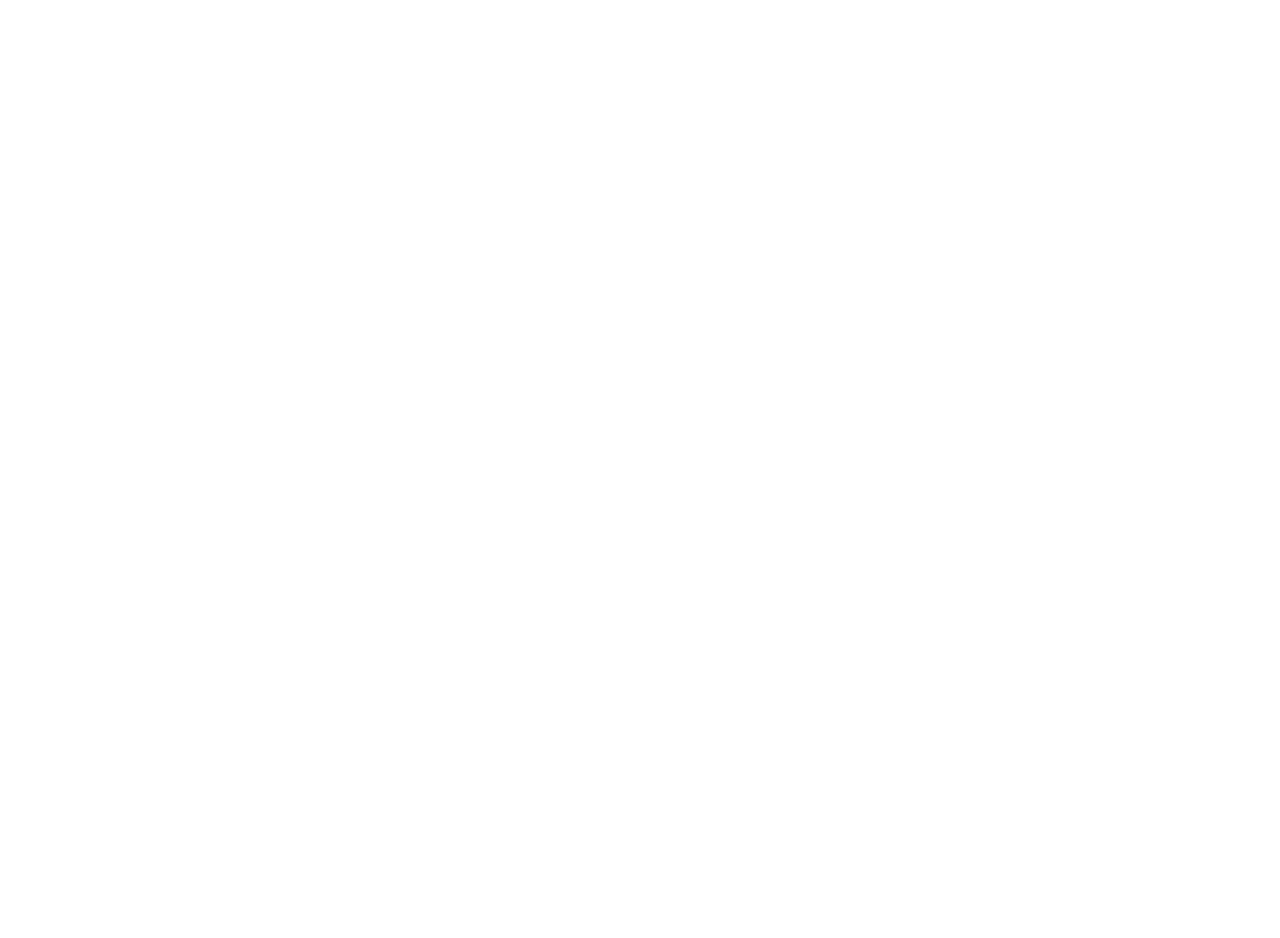
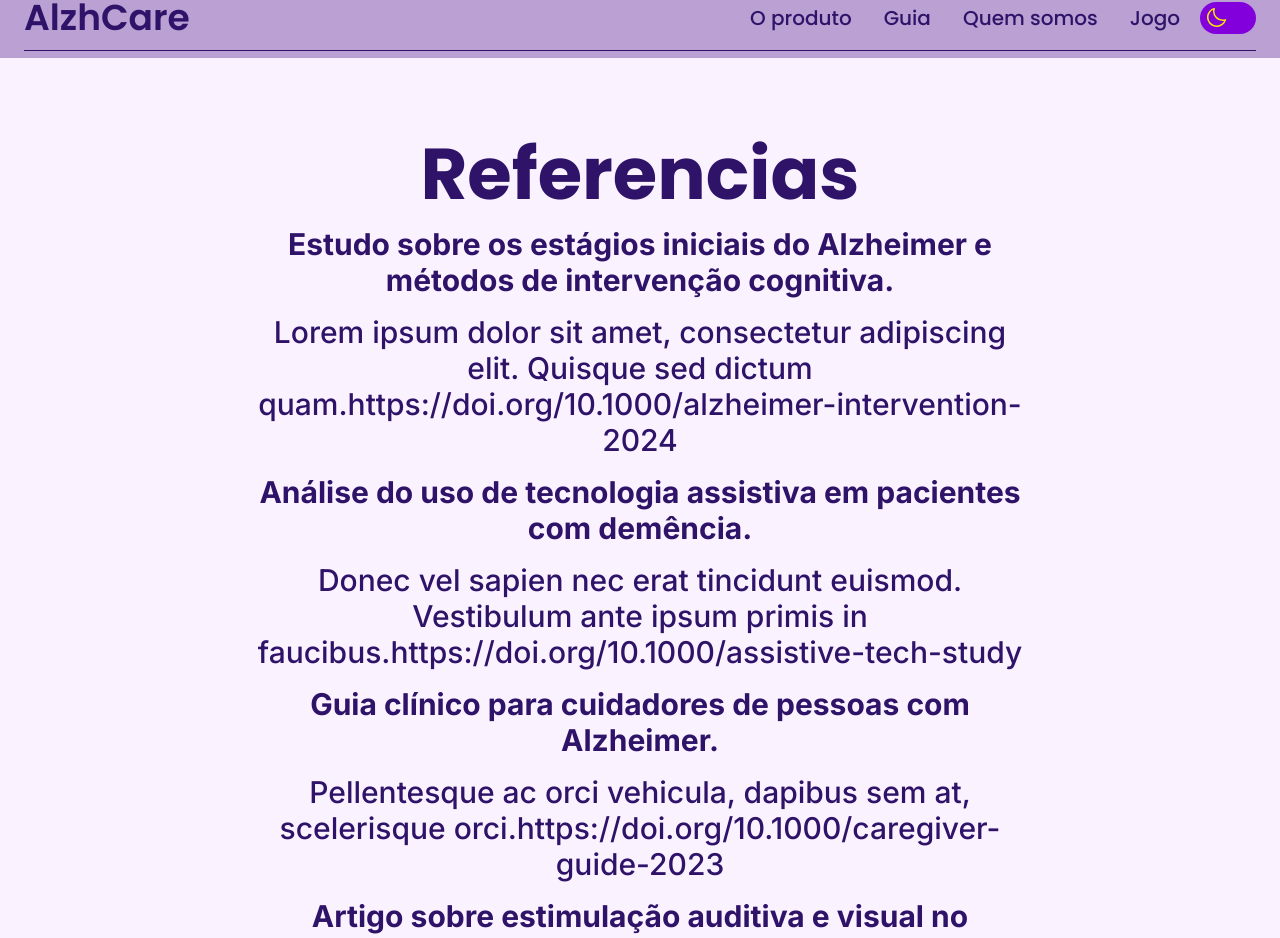
Before and after one commit to Theux15/AlzhCare, a React (Vite) app: page /referencias in a window 1280 px wide. Before the commit this address had no page. Shown: the part 22-960 px from the top of the page. Before the commit the page ends 800 px from the top, so only its background shows below. Built offline with nearby package versions, Linux system fonts and the light colour scheme.

Commit message:
Gi- Referencias 80%, inicio da página jogo

```diff
--- a/src/App.jsx
+++ b/src/App.jsx
@@ -5,6 +5,9 @@ import { QuemSomos } from './componets/QuemSomos.jsx'
 import { GuiaInstrucao } from './componets/GuiaInstrucao.jsx'
 import { Routes, Route } from 'react-router-dom'
 import { SideMenu } from './componets/SideMenu.jsx'
+import { Referencias} from './componets/Referencias.jsx'
+import {Jogo} from './componets/Jogo.jsx'
+
 
 
 export function App() {
@@ -16,6 +19,8 @@ export function App() {
         <Route path="/quemsomos" element={<QuemSomos />} />
         <Route path="/guiainstrucao" element={<GuiaInstrucao />} />
         <Route path="/sidemenu" element={<SideMenu />} />
+        <Route path="/jogo" element={<Jogo />} />
+        <Route path="/referencias" element={<Referencias />} />
       </Routes>
     </div>
   )
--- a/src/componets/Jogo.jsx
+++ b/src/componets/Jogo.jsx
@@ -0,0 +1,17 @@
+import { Header } from "./Header.jsx"
+import { Footer } from "./Footer"
+import Galaxia from "../assets/Galaxia.png"
+
+export function Jogo() {
+    return(
+        <div>
+            <div className="h-screen w-full  bg-cover bg-center" style={{ backgroundImage: `url(${Galaxia})` }}>
+                             <Header/>
+                            <h1 className="text-white font-bold text-7xl flex max-w-2xl pt-[300px] leading-[80px] px-6">Cuidar de quem precisa, com amor e inovação</h1>
+                            <button className="text-purple-home bg-white font-bold px-6 py-3 rounded-full mt-18 ml-30">DESCRUBRA +</button>
+                        </div>
+            <Footer />
+
+        </div>
+    )
+}
--- a/src/componets/Referencias.jsx
+++ b/src/componets/Referencias.jsx
@@ -1,3 +1,42 @@
-function Titulo() {
-    oi
+import { Header } from "./Header.jsx"
+import { Footer } from "./Footer"
+
+export function Referencias() {
+   return (
+            <div className="bg-[var(--color-chatcolor)] dark:bg-[var(--color-dark-purple-home)]">
+            <Header />
+            <div className=" items-center justify-items-center flex flex-col gap-4 mt-20 mb-15 [color:var(--color-dark-purple)]">
+                <h1 className="font-poppins text-[38px] font-bold purple lg:text-7xl dark:[color:var(--color-light-purple)] ">Referencias</h1>
+
+                <p className="font-inter text-[20px] text-center max-w-3xl font-bold lg:text-3xl dark:[color:var(--color-light-purple)]">
+                   Estudo sobre os estágios iniciais do Alzheimer e métodos de intervenção cognitiva.
+                </p>
+
+                <p className="font-inter text-[20px] text-center max-w-3xl font-medium lg:text-3xl dark:[color:var(--color-light-purple)]">
+                    Lorem ipsum dolor sit amet, consectetur adipiscing elit. Quisque sed dictum quam.https://doi.org/10.1000/alzheimer-intervention-2024
+                </p>
+                <p className="font-inter text-[20px] text-center max-w-3xl font-bold lg:text-3xl dark:[color:var(--color-light-purple)]">
+                    Análise do uso de tecnologia assistiva em pacientes com demência.
+                </p>
+                <p className="font-inter text-[20px] text-center max-w-3xl font-medium lg:text-3xl dark:[color:var(--color-light-purple)]">
+                    Donec vel sapien nec erat tincidunt euismod. Vestibulum ante ipsum primis in faucibus.https://doi.org/10.1000/assistive-tech-study
+                </p>
+                <p className="font-inter text-[20px] text-center max-w-3xl font-bold lg:text-3xl dark:[color:var(--color-light-purple)]">
+                    Guia clínico para cuidadores de pessoas com Alzheimer.
+                </p>
+                <p className="font-inter text-[20px] text-center max-w-3xl font-medium lg:text-3xl dark:[color:var(--color-light-purple)]">
+                    Pellentesque ac orci vehicula, dapibus sem at, scelerisque orci.https://doi.org/10.1000/caregiver-guide-2023
+                </p>
+                <p className="font-inter text-[20px] text-center max-w-3xl font-bold lg:text-3xl dark:[color:var(--color-light-purple)]">
+                    Artigo sobre estimulação auditiva e visual no tratamento de Alzheimer.
+                </p>
+                <p className="font-inter text-[20px] text-center max-w-3xl font-medium lg:text-3xl dark:[color:var(--color-light-purple)]">
+                    Morbi fermentum augue nec luctus posuere. Integer sollicitudin libero ut sapien hendrerit.https://doi.org/10.1000/audio-visual-stimulation
+                </p>
+
+
+            </div>
+            <Footer/>
+        </div>
+   )
 }
```
